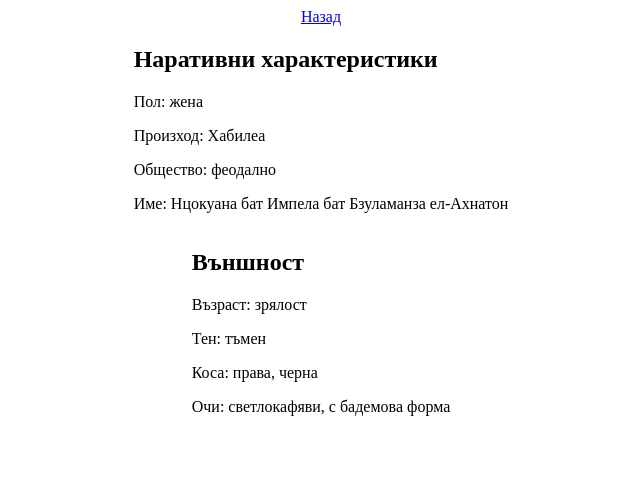
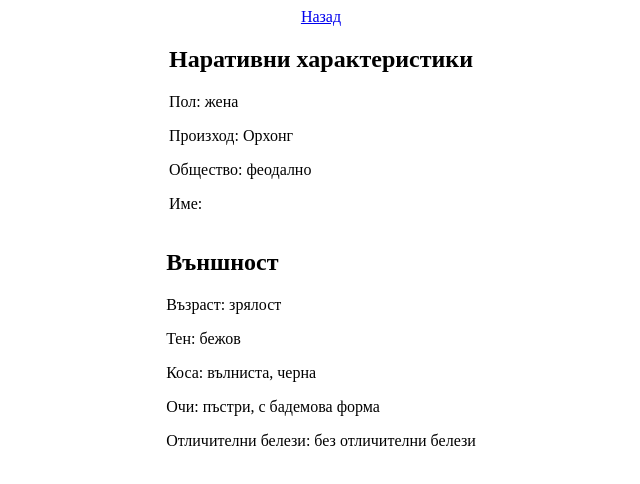
Before and after one commit to tery999/Minor-Projects, a React (Vite) app in the folder HeroGenerator/: page /Quick in a window 1280 px wide. Shown: the top 484 px of the page, without its empty margins (319-959 px from the left). Built offline with nearby package versions, Linux system fonts and the light colour scheme.

Commit message:
features generator func

```diff
--- /dev/null
+++ b/HeroGenerator/src/InformationObjects/features.tsx
@@ -0,0 +1,6 @@
+export const features:string[] = ["татуировка", "белег от изгаряне", "белег по рождение", "белези от бич по гърба", "белези от нокти на звяр", "бенки във формата на съзвездие", "брадавици", "високо чело", "големи очи", "големи уши",
+"груба кожа", "гърбав нос", "дамга", "дебел врат", "дребен кокал", "едър кокал", "закръглено лице", "изписани вежди", "изписани мигли", "изпъкнали скули",
+"изящна шия", "клепнало дясно ухо", "клепнало ляво ухо", "клепнали уши", "лунички на носа", "лунички по лицето", "лунички по цялото тяло", "малки очи", "малки уши", "масивна челюст",
+"неприветлива физиономия", "никакво окосмяване", "ниско чело", "обилно окосмяване", "обратна захапка", "остър нос", "писклив глас", "потънали скули", "приветлива физиономия", "продълговато лице",
+"пълни бузи", "пълни устни", "разноцветни очи", "румени бузи", "саблен белег", "свързани вежди", "тръпчинка на дясната буза", "тръпчинка на лявата буза", "тръпчинки на двете бузи", "тънки устни",
+"фина челюст", "хлътнали бузи", "четвъртито лице", "чип нос"];
--- a/HeroGenerator/src/Interfaces/QuickHero.ts
+++ b/HeroGenerator/src/Interfaces/QuickHero.ts
@@ -16,6 +16,7 @@ export interface QuickHero {
     origin: origin,
     society: society,
     name: string,
-    age: age
-    appearance: appearance
+    age: age,
+    appearance: appearance,
+    features: string
 }
--- a/HeroGenerator/src/Quick/Quick.tsx
+++ b/HeroGenerator/src/Quick/Quick.tsx
@@ -3,7 +3,7 @@ import { QuickHero } from "../Interfaces/QuickHero"
 import { Link } from "react-router-dom"
 import { genderGenerator, originGenerator, societyGenerator } from "../functions/GeneratorFunc"
 import { nameGenerator } from "../functions/nameGeneratorFunc"
-import { ageGenerator, appearanceGeneratorFunc } from "../functions/appearanceGenerator"
+import { ageGenerator, appearanceGeneratorFunc, featuresGenerator } from "../functions/appearanceGenerator"
 
 export default function Quick() {
     const [heroStats, setHeroStats] = useState<QuickHero>({
@@ -16,7 +16,8 @@ export default function Quick() {
             color: "",
             hair: "",
             eyes: ""
-        }
+        },
+        features: ""
     })
 
     useEffect(() => {
@@ -28,8 +29,9 @@ export default function Quick() {
         const name = nameGenerator(genderGen, origin)
         const age = ageGenerator();
         const appearance = appearanceGeneratorFunc(origin);
+        const features = featuresGenerator();
         setHeroStats((prev) => ({ ...prev, gender: genderGen, origin: origin,
-            society: society, name: name , age:age, appearance:appearance}))
+            society: society, name: name , age:age, appearance:appearance , features:features}))
     }, [])
 
     return (
@@ -48,6 +50,7 @@ export default function Quick() {
             <p> Тен: {heroStats.appearance.color}</p>
             <p> Коса: {heroStats.appearance.hair}</p>
             <p> Очи: {heroStats.appearance.eyes}</p>
+            <p> Отличителни белези: {heroStats.features}</p>
             </div>
         </div>
     )
--- a/HeroGenerator/src/functions/GeneratorFunc.ts
+++ b/HeroGenerator/src/functions/GeneratorFunc.ts
@@ -15,9 +15,9 @@ export function genderGenerator(): "мъж" | "жена" {
 //pick their own stat , if they are lucky and roll higher than 90
 export function originGenerator(option:"quick"|"complex"): origin {
     let diceRoll:number = 0;
-    if (option === "quick") {
+    if (option === "complex") {
         diceRoll = Math.floor(Math.random() * 100) + 1;
-    } else if (option ==="complex") {
+    } else if (option ==="quick") {
         diceRoll = Math.floor(Math.random() * 90) + 1;
     }
 
--- a/HeroGenerator/src/functions/appearanceGenerator.ts
+++ b/HeroGenerator/src/functions/appearanceGenerator.ts
@@ -1,3 +1,4 @@
+import { features } from "../InformationObjects/features";
 import { age, appearance, origin } from "../Interfaces/QuickHero";
 
 export function ageGenerator(): age {
@@ -29,8 +30,8 @@ export function ageGenerator(): age {
     return age;
 }
 
-export function appearanceGeneratorFunc(origin:origin):appearance {
-    const appearance:appearance = {
+export function appearanceGeneratorFunc(origin: origin): appearance {
+    const appearance: appearance = {
         color: "",
         hair: "",
         eyes: ""
@@ -38,9 +39,9 @@ export function appearanceGeneratorFunc(origin:origin):appearance {
     const diceRollColor = Math.floor(Math.random() * 100) + 1;
     const diceRollHair = Math.floor(Math.random() * 100) + 1;
     const diceRollEyes = Math.floor(Math.random() * 100) + 1;
-    if ( origin === "Футарк") {
+    if (origin === "Футарк") {
         // ==== COLOR ========================
-        switch(true) {
+        switch (true) {
             case diceRollColor <= 25:
                 appearance.color = "блед"
                 break;
@@ -49,7 +50,7 @@ export function appearanceGeneratorFunc(origin:origin):appearance {
                 appearance.color = "румен"
                 break;
 
-                case diceRollColor  >= 51 && diceRollColor <= 70:
+            case diceRollColor >= 51 && diceRollColor <= 70:
                 appearance.color = "червендалест"
                 break;
 
@@ -62,7 +63,7 @@ export function appearanceGeneratorFunc(origin:origin):appearance {
                 break;
         }
         // ==== HAIR ========================
-        switch(true) {
+        switch (true) {
             case diceRollHair <= 25:
                 appearance.hair = "права, светлоруса"
                 break;
@@ -71,7 +72,7 @@ export function appearanceGeneratorFunc(origin:origin):appearance {
                 appearance.hair = "вълниста, тъмноруса"
                 break;
 
-                case diceRollHair  >= 51 && diceRollHair <= 70:
+            case diceRollHair >= 51 && diceRollHair <= 70:
                 appearance.hair = "права, рижава"
                 break;
 
@@ -84,7 +85,7 @@ export function appearanceGeneratorFunc(origin:origin):appearance {
                 break;
         }
         // ==== EYES ========================
-        switch(true) {
+        switch (true) {
             case diceRollEyes <= 25:
                 appearance.eyes = "кръгли, сиви"
                 break;
@@ -93,7 +94,7 @@ export function appearanceGeneratorFunc(origin:origin):appearance {
                 appearance.eyes = "кръгли, светлосини"
                 break;
 
-                case diceRollEyes  >= 51 && diceRollEyes <= 70:
+            case diceRollEyes >= 51 && diceRollEyes <= 70:
                 appearance.eyes = "кръгли, тъмносини"
                 break;
 
@@ -105,9 +106,9 @@ export function appearanceGeneratorFunc(origin:origin):appearance {
                 appearance.eyes = "дръпнати, черни"
                 break;
         }
-    } else if ( origin === "Огам") {
+    } else if (origin === "Огам") {
         // ==== COLOR ========================
-       switch(true) {
+        switch (true) {
             case diceRollColor <= 25:
                 appearance.color = "блед"
                 break;
@@ -116,7 +117,7 @@ export function appearanceGeneratorFunc(origin:origin):appearance {
                 appearance.color = "румен"
                 break;
 
-               case diceRollColor  >= 51 && diceRollColor <= 70:
+            case diceRollColor >= 51 && diceRollColor <= 70:
                 appearance.color = "червендалест"
                 break;
 
@@ -129,7 +130,7 @@ export function appearanceGeneratorFunc(origin:origin):appearance {
                 break;
         }
         // ==== HAIR ========================
-       switch(true) {
+        switch (true) {
             case diceRollHair <= 25:
                 appearance.hair = "права, светлоруса"
                 break;
@@ -138,7 +139,7 @@ export function appearanceGeneratorFunc(origin:origin):appearance {
                 appearance.hair = "права, рижава"
                 break;
 
-               case diceRollHair  >= 51 && diceRollHair <= 70:
+            case diceRollHair >= 51 && diceRollHair <= 70:
                 appearance.hair = "вълниста, рижава"
                 break;
 
@@ -151,7 +152,7 @@ export function appearanceGeneratorFunc(origin:origin):appearance {
                 break;
         }
         // ==== EYES ========================
-       switch(true) {
+        switch (true) {
             case diceRollEyes <= 25:
                 appearance.eyes = "кръгли, сиви"
                 break;
@@ -160,7 +161,7 @@ export function appearanceGeneratorFunc(origin:origin):appearance {
                 appearance.eyes = "кръгли, светлосини"
                 break;
 
-               case diceRollEyes  >= 51 && diceRollEyes <= 70:
+            case diceRollEyes >= 51 && diceRollEyes <= 70:
                 appearance.eyes = "кръгли, зелени"
                 break;
 
@@ -172,9 +173,9 @@ export function appearanceGeneratorFunc(origin:origin):appearance {
                 appearance.eyes = "кръгли, кафяви"
                 break;
         }
-   } else if ( origin === "Сирильско краище") {
+    } else if (origin === "Сирильско краище") {
         // ==== COLOR ========================
-   switch(true) {
+        switch (true) {
             case diceRollColor <= 25:
                 appearance.color = "блед"
                 break;
@@ -183,7 +184,7 @@ export function appearanceGeneratorFunc(origin:origin):appearance {
                 appearance.color = "румен"
                 break;
 
-           case diceRollColor  >= 51 && diceRollColor <= 70:
+            case diceRollColor >= 51 && diceRollColor <= 70:
                 appearance.color = "червендалест"
                 break;
 
@@ -196,7 +197,7 @@ export function appearanceGeneratorFunc(origin:origin):appearance {
                 break;
         }
         // ==== HAIR ========================
-   switch(true) {
+        switch (true) {
             case diceRollHair <= 25:
                 appearance.hair = "права, тъмноруса"
                 break;
@@ -205,7 +206,7 @@ export function appearanceGeneratorFunc(origin:origin):appearance {
                 appearance.hair = "права, кестенява"
                 break;
 
-           case diceRollHair  >= 51 && diceRollHair <= 70:
+            case diceRollHair >= 51 && diceRollHair <= 70:
                 appearance.hair = "вълниста, кестенява"
                 break;
 
@@ -218,7 +219,7 @@ export function appearanceGeneratorFunc(origin:origin):appearance {
                 break;
         }
         // ==== EYES ========================
-   switch(true) {
+        switch (true) {
             case diceRollEyes <= 25:
                 appearance.eyes = "кръгли, тъмносини"
                 break;
@@ -227,7 +228,7 @@ export function appearanceGeneratorFunc(origin:origin):appearance {
                 appearance.eyes = "кръгли, пъстри"
                 break;
 
-           case diceRollEyes  >= 51 && diceRollEyes <= 70:
+            case diceRollEyes >= 51 && diceRollEyes <= 70:
                 appearance.eyes = "кръгли, светлокафяви"
                 break;
 
@@ -239,9 +240,9 @@ export function appearanceGeneratorFunc(origin:origin):appearance {
                 appearance.eyes = "кръгли, черни"
                 break;
         }
-} else if ( origin === "Латинае") {
+    } else if (origin === "Латинае") {
         // ==== COLOR ========================
-   switch(true) {
+        switch (true) {
             case diceRollColor <= 25:
                 appearance.color = "маслинен"
                 break;
@@ -250,7 +251,7 @@ export function appearanceGeneratorFunc(origin:origin):appearance {
                 appearance.color = "бронзов"
                 break;
 
-           case diceRollColor  >= 51 && diceRollColor <= 70:
+            case diceRollColor >= 51 && diceRollColor <= 70:
                 appearance.color = "златист"
                 break;
 
@@ -263,7 +264,7 @@ export function appearanceGeneratorFunc(origin:origin):appearance {
                 break;
         }
         // ==== HAIR ========================
-   switch(true) {
+        switch (true) {
             case diceRollHair <= 25:
                 appearance.hair = "къдрава, черна"
                 break;
@@ -272,7 +273,7 @@ export function appearanceGeneratorFunc(origin:origin):appearance {
                 appearance.hair = "вълниста, черна"
                 break;
 
-           case diceRollHair  >= 51 && diceRollHair <= 70:
+            case diceRollHair >= 51 && diceRollHair <= 70:
                 appearance.hair = "вълниста, кестенява"
                 break;
 
@@ -285,7 +286,7 @@ export function appearanceGeneratorFunc(origin:origin):appearance {
                 break;
         }
         // ==== EYES ========================
-   switch(true) {
+        switch (true) {
             case diceRollEyes <= 25:
                 appearance.eyes = "кръгли, черни"
                 break;
@@ -294,7 +295,7 @@ export function appearanceGeneratorFunc(origin:origin):appearance {
                 appearance.eyes = "кръгли, тъмнокафяви"
                 break;
 
-           case diceRollEyes  >= 51 && diceRollEyes <= 70:
+            case diceRollEyes >= 51 && diceRollEyes <= 70:
                 appearance.eyes = "черни, с бадемова форма"
                 break;
 
@@ -306,9 +307,9 @@ export function appearanceGeneratorFunc(origin:origin):appearance {
                 appearance.eyes = "зелени, с бадемова форма"
                 break;
         }
-} else if ( origin === "Орхонг") {
+    } else if (origin === "Орхонг") {
         // ==== COLOR ========================
-   switch(true) {
+        switch (true) {
             case diceRollColor <= 25:
                 appearance.color = "бежов"
                 break;
@@ -317,7 +318,7 @@ export function appearanceGeneratorFunc(origin:origin):appearance {
                 appearance.color = "златист"
                 break;
 
-           case diceRollColor  >= 51 && diceRollColor <= 70:
+            case diceRollColor >= 51 && diceRollColor <= 70:
                 appearance.color = "златист"
                 break;
 
@@ -330,7 +331,7 @@ export function appearanceGeneratorFunc(origin:origin):appearance {
                 break;
         }
         // ==== HAIR ========================
-   switch(true) {
+        switch (true) {
             case diceRollHair <= 25:
                 appearance.hair = "вълниста, кестенява"
                 break;
@@ -339,7 +340,7 @@ export function appearanceGeneratorFunc(origin:origin):appearance {
                 appearance.hair = "права, черна"
                 break;
 
-           case diceRollHair  >= 51 && diceRollHair <= 70:
+            case diceRollHair >= 51 && diceRollHair <= 70:
                 appearance.hair = "вълниста, черна"
                 break;
 
@@ -352,7 +353,7 @@ export function appearanceGeneratorFunc(origin:origin):appearance {
                 break;
         }
         // ==== EYES ========================
-   switch(true) {
+        switch (true) {
             case diceRollEyes <= 25:
                 appearance.eyes = "дръпнати, тъмнокафяви"
                 break;
@@ -361,7 +362,7 @@ export function appearanceGeneratorFunc(origin:origin):appearance {
                 appearance.eyes = "дръпнати, черни"
                 break;
 
-           case diceRollEyes  >= 51 && diceRollEyes <= 70:
+            case diceRollEyes >= 51 && diceRollEyes <= 70:
                 appearance.eyes = "черни, с бадемова форма"
                 break;
 
@@ -373,9 +374,9 @@ export function appearanceGeneratorFunc(origin:origin):appearance {
                 appearance.eyes = "пъстри, с бадемова форма"
                 break;
         }
-} else if ( origin === "Хабилеа") {
+    } else if (origin === "Хабилеа") {
         // ==== COLOR ========================
-   switch(true) {
+        switch (true) {
             case diceRollColor <= 25:
                 appearance.color = "тъмен"
                 break;
@@ -384,7 +385,7 @@ export function appearanceGeneratorFunc(origin:origin):appearance {
                 appearance.color = "мургав"
                 break;
 
-           case diceRollColor  >= 51 && diceRollColor <= 70:
+            case diceRollColor >= 51 && diceRollColor <= 70:
                 appearance.color = "бронзов"
                 break;
 
@@ -397,7 +398,7 @@ export function appearanceGeneratorFunc(origin:origin):appearance {
                 break;
         }
         // ==== HAIR ========================
-   switch(true) {
+        switch (true) {
             case diceRollHair <= 25:
                 appearance.hair = "къдрава, черна"
                 break;
@@ -406,7 +407,7 @@ export function appearanceGeneratorFunc(origin:origin):appearance {
                 appearance.hair = "къдрава, тъмнокестенява"
                 break;
 
-           case diceRollHair  >= 51 && diceRollHair <= 70:
+            case diceRollHair >= 51 && diceRollHair <= 70:
                 appearance.hair = "права, черна"
                 break;
 
@@ -419,7 +420,7 @@ export function appearanceGeneratorFunc(origin:origin):appearance {
                 break;
         }
         // ==== EYES ========================
-   switch(true) {
+        switch (true) {
             case diceRollEyes <= 25:
                 appearance.eyes = "кръгли, черни"
                 break;
@@ -428,7 +429,7 @@ export function appearanceGeneratorFunc(origin:origin):appearance {
                 appearance.eyes = "кръгли, тъмнокафяви"
                 break;
 
-           case diceRollEyes  >= 51 && diceRollEyes <= 70:
+            case diceRollEyes >= 51 && diceRollEyes <= 70:
                 appearance.eyes = "кръгли, светлокафяви"
                 break;
 
@@ -444,3 +445,33 @@ export function appearanceGeneratorFunc(origin:origin):appearance {
 
     return appearance;
 }
+
+export function featuresGenerator(): string {
+    debugger;
+    let diceRoll = Math.floor(Math.random() * 100) + 1;
+    let featuresArr: string[] = features;
+    let featuresPresentArr: string[] = [];
+    let featuresPresentString: string = '';
+
+    if (diceRoll >= 91) {
+        let sureRoll = Math.floor(Math.random() * 54) + 1;
+        featuresPresentArr.push(featuresArr[sureRoll]);
+        while (diceRoll >= 91) {
+            let infiniteRoll = Math.floor(Math.random() * 54) + 1;
+            featuresPresentArr.push(featuresArr[infiniteRoll]);
+            diceRoll = Math.floor(Math.random() * 100) + 1;
+        }
+        featuresPresentString = featuresPresentArr.join(", ");
+        return featuresPresentString;
+    }
+
+    if (diceRoll <= 90) {
+        if (diceRoll <= 54) {
+            featuresPresentString = featuresArr[diceRoll];
+        } else {
+            featuresPresentString = "без отличителни белези"
+        }
+    }
+
+    return featuresPresentString;
+}
```
Lines whose indentation alone changed are shown as unchanged.
